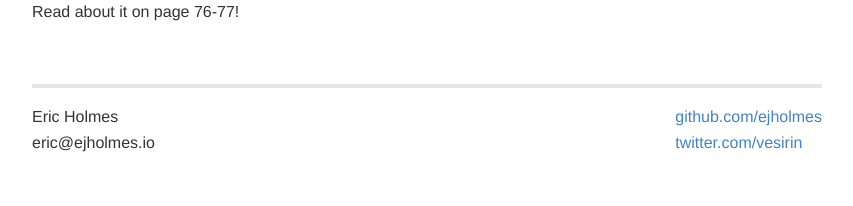
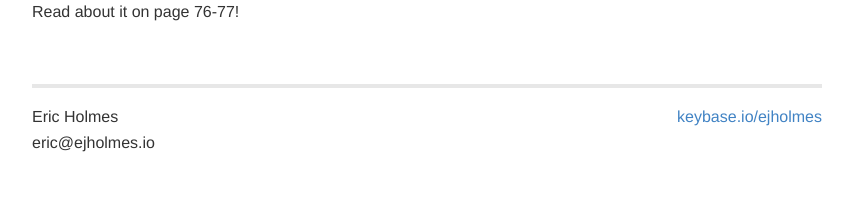
Before and after one commit to ejholmes/ejholmes.github.io, a Jekyll site: the page built from index.html, in a window 1280 px wide. Shown: the part 1843-2049 px from the top of the page, without its empty margins (213-1066 px from the left). Built offline with Jekyll 4.4.1, drawn with Linux system fonts in a browser that asks for light colours; Markdown is read by kramdown in place of the engine named in the settings.

Commit message:
Just link to keybase

```diff
--- a/_layouts/default.html
+++ b/_layouts/default.html
@@ -41,8 +41,7 @@
             <hr />
             <section class="footer__social social">
               <p>
-              <a href="https://github.com/ejholmes">github.com/ejholmes</a><br />
-              <a href="https://twitter.com/vesirin">twitter.com/vesirin</a><br />
+              <a href="https://keybase.io/ejholmes">keybase.io/ejholmes</a><br />
               </p>
             </section>
             <section class="footer__contact contact">
```
